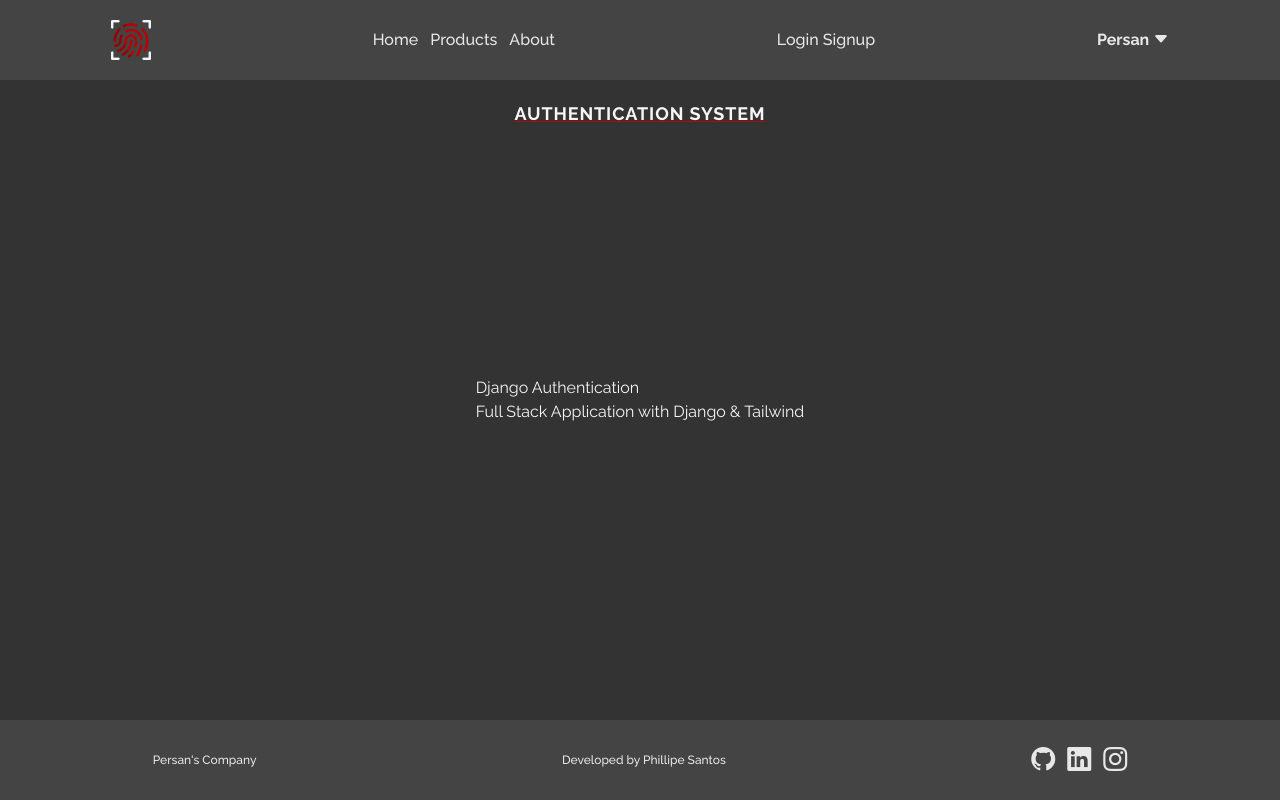
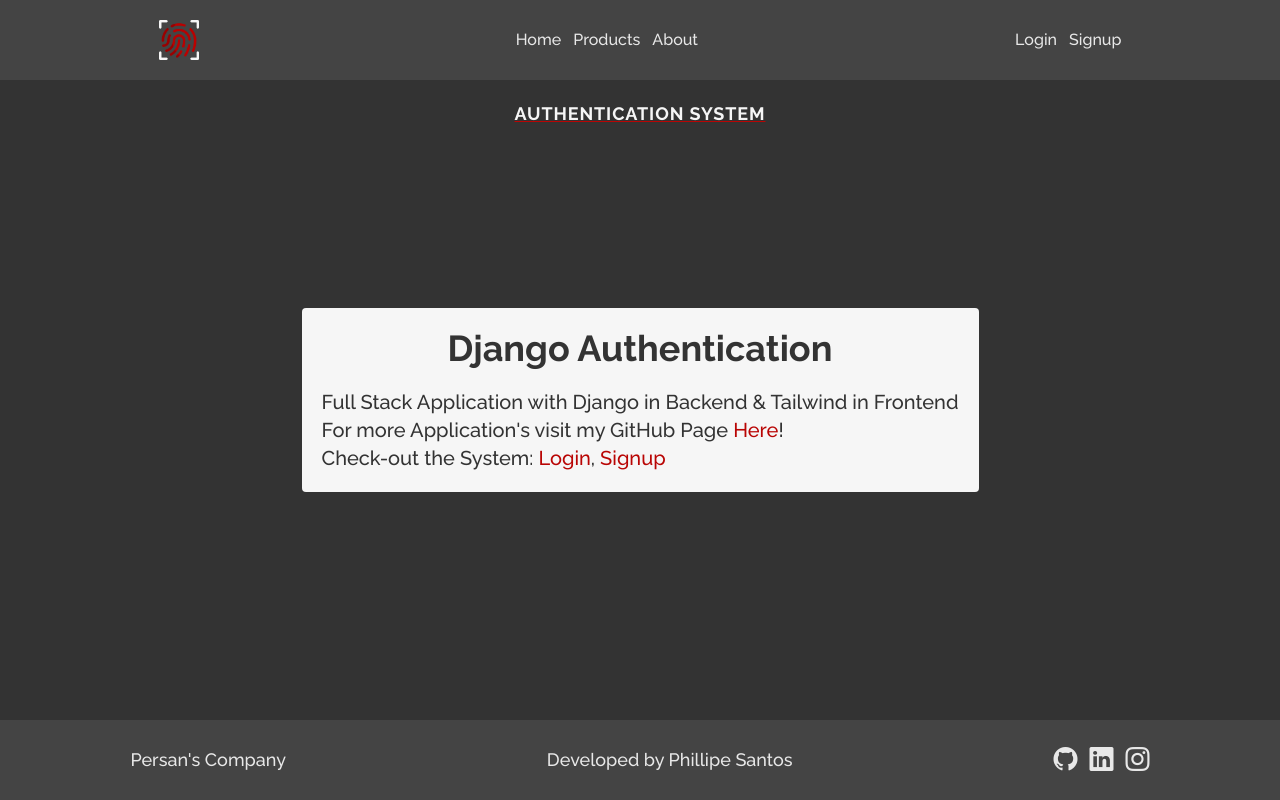
Before and after one commit to philip-persan/django-authentication, a Django app: page / in a window 1280 px wide. Run offline with Django 4.2, Linux system fonts and the light colour scheme; some libraries are stand-ins or nearby versions.

Commit message:
backend finished

```diff
--- a/authentication/urls.py
+++ b/authentication/urls.py
@@ -19,4 +19,5 @@
 urlpatterns = [
     path('admin/', admin.site.urls),
     path('', include("home.urls")),
+    path('user/', include("users.urls")),
 ]
--- a/base_static/global/css/style.css
+++ b/base_static/global/css/style.css
@@ -437,6 +437,14 @@
   color: rgb(232 232 232 / var(--tw-text-opacity));
 }
 
+@media (min-width: 640px){
+
+  footer{
+    font-size: 1.125rem;
+    line-height: 1.75rem;
+  }
+}
+
 *, ::before, ::after{
   --tw-border-spacing-x: 0;
   --tw-border-spacing-y: 0;
@@ -755,8 +763,69 @@
     line-height: 2rem;
   }
 }
+.info{
+  display: flex;
+  flex-direction: column;
+  align-items: flex-start;
+  justify-content: center;
+  border-radius: 0.25rem;
+  --tw-bg-opacity: 1;
+  background-color: rgb(246 246 246 / var(--tw-bg-opacity));
+  padding: 1.25rem;
+  --tw-text-opacity: 1;
+  color: rgb(51 51 51 / var(--tw-text-opacity));
+}
+.info > h1{
+  margin-bottom: 1.25rem;
+  place-self: center;
+  text-align: center;
+  font-size: 1.25rem;
+  line-height: 1.75rem;
+  font-weight: 700;
+}
+@media (min-width: 640px){
+
+  .info > h1{
+    font-size: 2.25rem;
+    line-height: 2.5rem;
+  }
+}
+.info > p{
+  font-size: 0.875rem;
+  line-height: 1.25rem;
+  font-weight: 500;
+}
+@media (min-width: 640px){
+
+  .info > p{
+    font-size: 1.25rem;
+    line-height: 1.75rem;
+  }
+}
+.info > p > a{
+  --tw-text-opacity: 1;
+  color: rgb(185 5 4 / var(--tw-text-opacity));
+}
+.log-sign{
+  display: flex;
+  align-items: center;
+  justify-content: center;
+  gap: 0.75rem;
+}
+.log-sign > a:hover{
+  -webkit-text-decoration-line: underline;
+          text-decoration-line: underline;
+  -webkit-text-decoration-color: #B90504;
+          text-decoration-color: #B90504;
+}
+.static{
+  position: static;
+}
 .block{
   display: block;
+}
+.hidden{
+  display: none;
 }
 .cursor-pointer{
   cursor: pointer;
--- a/base_templates/global/partials/footer.html
+++ b/base_templates/global/partials/footer.html
@@ -2,8 +2,8 @@
     <span>Persan's Company</span>
     <span>Developed by Phillipe Santos</span>
     <div class="social">
-        <a href="#github"><i class="bi bi-github"></i></a>
-        <a href="#linkedin"><i class="bi bi-linkedin"></i></a>
-        <a href="#insta"><i class="bi bi-instagram"></i></a>
-    </div>
+        <a target="_blank" href="https://github.com/philip-persan"><i class="bi bi-github"></i></a>
+        <a target="_blank" href="https://www.linkedin.com/in/philippersan/"><i class="bi bi-linkedin"></i></a>
+        <a target="_blank" href="https://www.instagram.com/philippersan/"><i class="bi bi-instagram"></i></a>
+</div>
 </footer>
--- a/base_templates/global/partials/header.html
+++ b/base_templates/global/partials/header.html
@@ -2,21 +2,26 @@
 <header class="">
     <img src="{% static 'global/images/fingerprint-scan.png' %}" alt="">
     <nav>
-        <a href="#home">Home</a>
+        <a href="{% url 'home:index' %}">Home</a>
         <a href="#products">Products</a>
         <a href="#About">About</a>
     </nav>
+    {% if not user.is_authenticated %}
     <div class="log-sign">
-        <a href="#login">Login</a>
-        <a href="#login">Signup</a>
+        <a href="{% url 'users:login' %}">Login</a>
+        <a href="{% url 'users:signup' %}">Signup</a>
     </div>
+    {% else %}
     <div id="user" class="user cursor-pointer">
-        <span class="">Persan <i class="bi bi-caret-down-fill"></i></span>
+        <span class="">{{ user.first_name }} <i class="bi bi-caret-down-fill"></i></span>
         <div id="drop" class="drop">
-            <a href="#profile"><i class="bi bi-person-square"></i> Profile</a>
-            <form action="#logout" method="post">
+            <a href="{% url 'users:profile' %}"><i class="bi bi-person-square"></i> Profile</a>
+            <form action="{% url 'users:logout' %}" method="post">
+                {% csrf_token %}
+                <input type="hidden" name="username" value="{{ request.user.username }}">
                 <button type="submit"><i class="bi bi-box-arrow-left"></i>Logout</button>
             </form>
         </div>
     </div>
+    {% endif %}
 </header>
--- /dev/null
+++ b/base_templates/global/partials/messages.html
@@ -0,0 +1,9 @@
+{% if messages %}
+<div class="content">
+    {% for message in messages %}
+        <div class="message {{ message.tags }}">
+            {{ message }}
+        </div>
+    {% endfor %}
+</div>
+{% endif %}
--- a/home/templates/home/pages/index.html
+++ b/home/templates/home/pages/index.html
@@ -3,7 +3,13 @@
 <div class="info">
     <h1>Django Authentication</h1>
     <p>
-        Full Stack Application with Django & Tailwind
+        Full Stack Application with Django in Backend & Tailwind in Frontend
+    </p>
+    <p>
+        For more Application's visit my GitHub Page <a target="_blank" href="https://github.com/philip-persan">Here</a>!
+    </p>
+    <p>
+        Check-out the System: <a href="{% url 'users:login' %}">Login</a>, <a href="{% url 'users:signup' %}">Signup</a>
     </p>
 </div>
 {% endblock content %}
--- a/src/index.html
+++ b/src/index.html
@@ -83,9 +83,9 @@
         <span>Persan's Company</span>
         <span>Developed by Phillipe Santos</span>
         <div class="social">
-            <a href="#github"><i class="bi bi-github"></i></a>
-            <a href="#linkedin"><i class="bi bi-linkedin"></i></a>
-            <a href="#insta"><i class="bi bi-instagram"></i></a>
+            <a target="_blank" href="https://github.com/philip-persan"><i class="bi bi-github"></i></a>
+            <a target="_blank" href="https://www.linkedin.com/in/philippersan/"><i class="bi bi-linkedin"></i></a>
+            <a target="_blank" href="https://www.instagram.com/philippersan/"><i class="bi bi-instagram"></i></a>
         </div>
     </footer>
     <script src="/src/js/main.js"></script>
--- /dev/null
+++ b/users/urls.py
@@ -0,0 +1,12 @@
+from django.urls import path
+
+from . import views
+
+app_name = 'users'
+
+urlpatterns = [
+    path('login/', views.LoginView.as_view(), name="login"),
+    path('signup/', views.SignupView.as_view(), name="signup"),
+    path('logout/', views.logout_view, name="logout"),
+    path('profile/', views.ProfileView.as_view(), name="profile"),
+]
```
Also changed, not shown: base_templates/global/base.html (+2 -44 lines), src/tailwind.css (+19 -1 lines), tailwind.config.js (+7 -1 lines), users/forms.py (added, +128 -0 lines), users/templates/users/pages/login.html (added, +22 -0 lines), users/templates/users/pages/profile.html (added, +9 -0 lines), users/templates/users/pages/signup.html (added, +16 -0 lines), users/views.py (+77 -2 lines).
